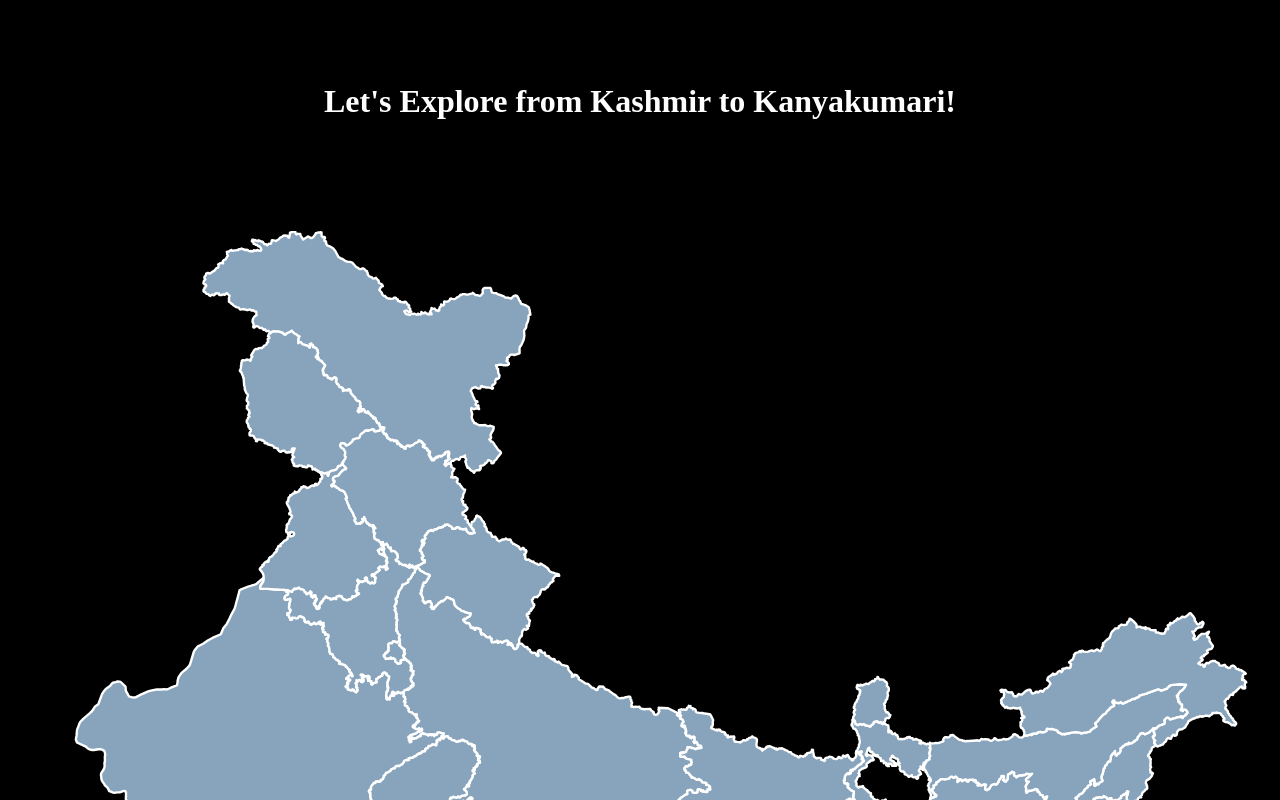
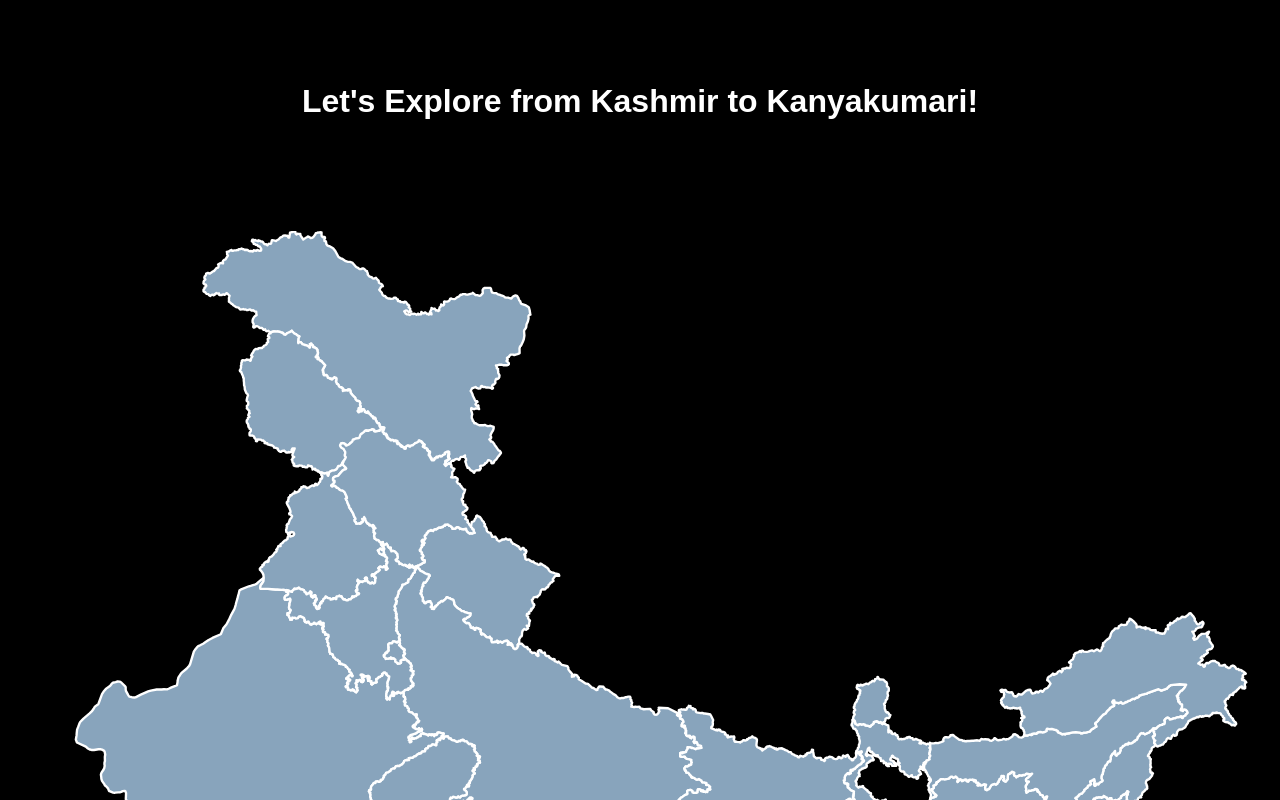
Before and after one commit to Navaneetha1201/map, a plain HTML site: page index.html in a window 1280 px wide. Shown: the top 800 px of the page. Drawn offline with Linux system fonts and the light colour scheme.

Commit message:
Update index.html

```diff
--- a/index.html
+++ b/index.html
@@ -6,7 +6,7 @@
     <script src="mapdata.js"></script>
     <script src="countrymap.js"></script>
   </head>
-  <body style="background-color:black;">
+  <body style="background-color:black; font-family:Stencil Std, fantasy;">
   <br><br><br>
   <center><h1 style="color:white;">Let's Explore from Kashmir to Kanyakumari!</h1></center>
   <br><br><br><br><br>
```
